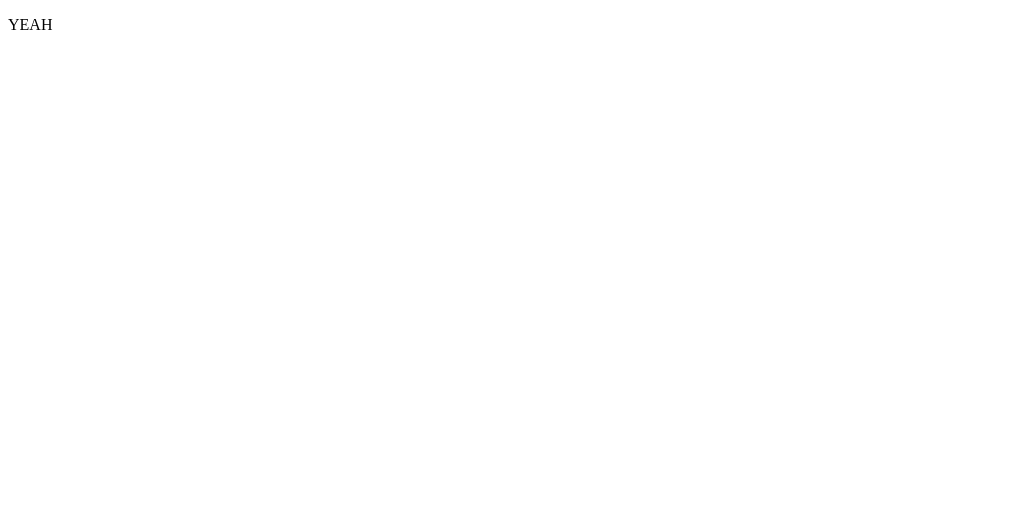
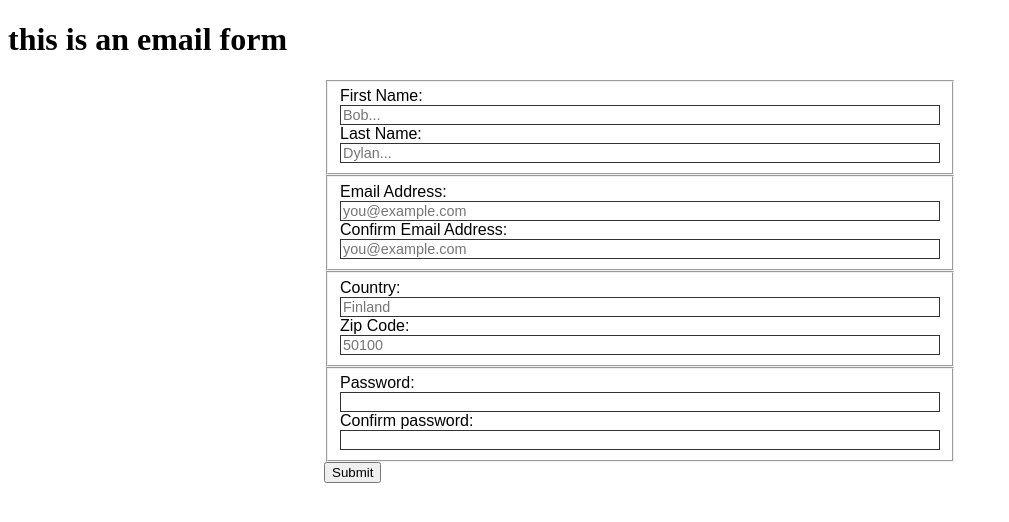
Before and after one commit to impronen/email-confirmation, a website built with webpack: page src/index.html in a window 1280 px wide. Shown: the whole page, without its empty margins (0-1009 px from the left). Built offline with nearby package versions, Linux system fonts and the light colour scheme.

Commit message:
validation for form

```diff
--- a/package.json
+++ b/package.json
@@ -8,6 +8,7 @@
     "watch": "webpack --watch",
     "build": "webpack",
     "format": "npx prettier --write .",
+    "prettier-watch": "onchange \"**/*\" -- prettier --write --ignore-unknown {{changed}}",
     "lint": "eslint .",
     "lint:fix": "eslint . --fix"
   },
--- a/src/index.html
+++ b/src/index.html
@@ -4,9 +4,89 @@
     <meta charset="UTF-8" />
     <meta http-equiv="X-UA-Compatible" content="IE=edge" />
     <meta name="viewport" content="width=device-width, initial-scale=1.0" />
-    <title>Test</title>
+    <title>Email form</title>
   </head>
   <body>
-    <div><p>YEAH</p></div>
+    <header><h1>this is an email form</h1></header>
+    <main>
+      <form action="" method="post">
+        <fieldset>
+          <label for="first_name">First Name:</label>
+          <input
+            type="text"
+            id="first_name"
+            name="first_name"
+            placeholder="Bob..."
+            minlength="3"
+          />
+          <label for="last_name"
+            >Last Name:
+            <input
+              type="text"
+              id="last_name"
+              name="last_name"
+              placeholder="Dylan..."
+              minlength="3"
+            />
+          </label>
+        </fieldset>
+        <fieldset>
+          <label for="user_email"
+            >Email Address:
+            <input
+              type="email"
+              id="user_email"
+              name="email"
+              placeholder="you@example.com"
+            />
+          </label>
+          <label for="user_email"
+            >Confirm Email Address:
+            <input
+              type="email"
+              id="user_email_confirmation"
+              name="email"
+              placeholder="you@example.com"
+            />
+            <span id="emailError" aria-live="polite"></span>
+          </label>
+        </fieldset>
+        <fieldset>
+          <label for="country">Country:</label>
+          <input
+            type="text"
+            id="country"
+            name="country"
+            placeholder="Finland"
+          />
+          <label for="zip_code"
+            >Zip Code:
+            <input
+              type="text"
+              id="zip_code"
+              name="zip_code"
+              placeholder="50100"
+              minlength="5"
+            />
+            <span class="error" aria-live="polite"></span>
+          </label>
+        </fieldset>
+        <fieldset>
+          <label for="user_password">Password:</label>
+          <input type="password" id="user_password" name="password" />
+          <label for="user_password"
+            >Confirm password:
+            <input
+              type="password"
+              id="user_password_confirmation"
+              name="password_confirmation"
+            />
+            <span id="pwdError" aria-live="polite"></span>
+          </label>
+        </fieldset>
+        <button type="submit">Submit</button>
+      </form>
+    </main>
+    <footer></footer>
   </body>
 </html>
--- a/src/index.js
+++ b/src/index.js
@@ -1,3 +1,4 @@
-console.log('MORE');
-console.log('Even more');
-console.log('and again');
+import './style.css';
+import validationFunction from './validation';
+
+validationFunction();
--- /dev/null
+++ b/src/style.css
@@ -0,0 +1,46 @@
+main {
+  font: 1em sans-serif;
+  width: 50%;
+  padding: 0;
+  margin: 0 auto;
+}
+
+input {
+  appearance: none;
+
+  width: 100%;
+  border: 1px solid #333;
+  margin: 0;
+
+  font-family: inherit;
+  font-size: 90%;
+
+  box-sizing: border-box;
+}
+
+input[type='email'] {
+  appearance: none;
+
+  width: 100%;
+  border: 1px solid #333;
+  margin: 0;
+
+  font-family: inherit;
+  font-size: 90%;
+
+  box-sizing: border-box;
+}
+
+input:invalid {
+  border-color: #900;
+  background-color: #fdd;
+}
+
+input:focus:invalid {
+  outline: none;
+}
+
+.invalid {
+  border-color: #900;
+  background-color: #fdd;
+}
--- /dev/null
+++ b/src/validation.js
@@ -0,0 +1,47 @@
+const validationFunction = () => {
+  const form = document.querySelector('form');
+
+  const email = document.querySelector('#user_email');
+  const emailConfirm = document.querySelector('#user_email_confirmation');
+  const emailError = document.querySelector('#emailError');
+  const country = document.querySelector('#country');
+  const zip = document.querySelector('#zip_code');
+  const password = document.querySelector('#user_password');
+  const passworConfirm = document.querySelector('#user_password_confirmation');
+  const pwdError = document.querySelector('#pwdError');
+
+  emailConfirm.addEventListener('change', () => {
+    console.log(emailConfirm.value);
+    if (emailConfirm.value === email.value && emailConfirm.validity.valid) {
+      email.classList.remove('invalid');
+      emailConfirm.classList.remove('invalid');
+      emailError.textContent = '';
+    } else if (!emailConfirm.validity.valid) {
+      console.log('invalid');
+      email.classList.add('invalid');
+      emailConfirm.classList.add('invalid');
+      emailError.textContent = 'Make sure you enter a valid email address';
+    } else if (emailConfirm.value !== email.value) {
+      console.log('mismatch');
+      email.classList.add('invalid');
+      emailConfirm.classList.add('invalid');
+      emailError.textContent = 'These email adresses dont match';
+    }
+  });
+
+  passworConfirm.addEventListener('change', () => {
+    console.log(passworConfirm.value);
+    if (passworConfirm.value === password.value) {
+      password.classList.remove('invalid');
+      passworConfirm.classList.remove('invalid');
+      pwdError.textContent = '';
+    } else if (passworConfirm.value !== email.value) {
+      console.log('mismatch');
+      password.classList.add('invalid');
+      passworConfirm.classList.add('invalid');
+      pwdError.textContent = `Password doesn't match`;
+    }
+  });
+};
+
+export default validationFunction;
```
Also changed, not shown: .eslintrc.js, .prettierrc.json, dist/index.html, dist/main.bundle.js, dist/runtime.bundle.js, 1 other file.
